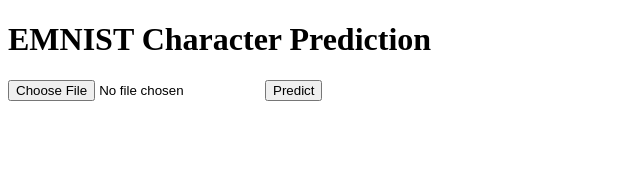
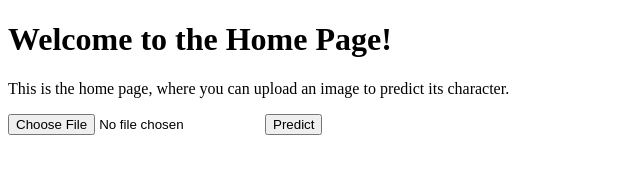
Before and after one commit to venkatram06/emnist-flask-api, a plain HTML site: page templates/index.html in a window 1280 px wide. Shown: the whole page, without its empty margins (0-640 px from the left). Drawn offline with Linux system fonts and the light colour scheme.

Commit message:
Update index.html

```diff
--- a/templates/index.html
+++ b/templates/index.html
@@ -3,15 +3,17 @@
 <head>
     <meta charset="UTF-8">
     <meta name="viewport" content="width=device-width, initial-scale=1.0">
-    <title>EMNIST Prediction</title>
+    <title>EMNIST Character Prediction</title>
 </head>
 <body>
-    <h1>EMNIST Character Prediction</h1>
-    <form id="uploadForm">
+    <h1>Welcome to the Home Page!</h1>
+    <p>This is the home page, where you can upload an image to predict its character.</p>
+    <form id="uploadForm" enctype="multipart/form-data">
         <input type="file" id="fileInput" accept="image/*" required>
         <button type="submit">Predict</button>
     </form>
     <h2 id="result"></h2>
+
     <script>
         const form = document.getElementById('uploadForm');
         form.addEventListener('submit', async (e) => {
```
